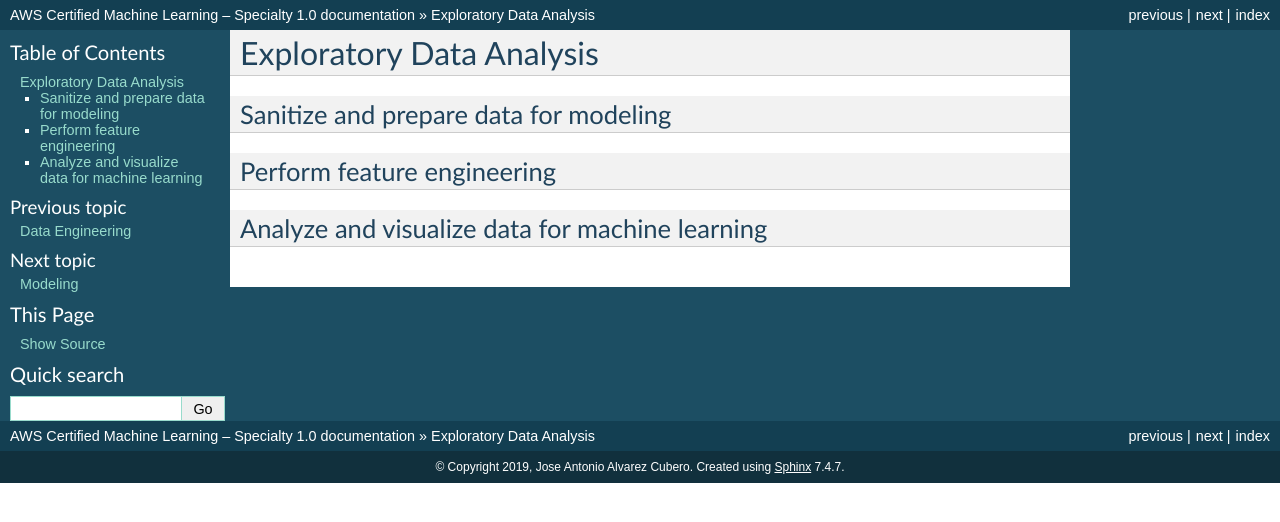
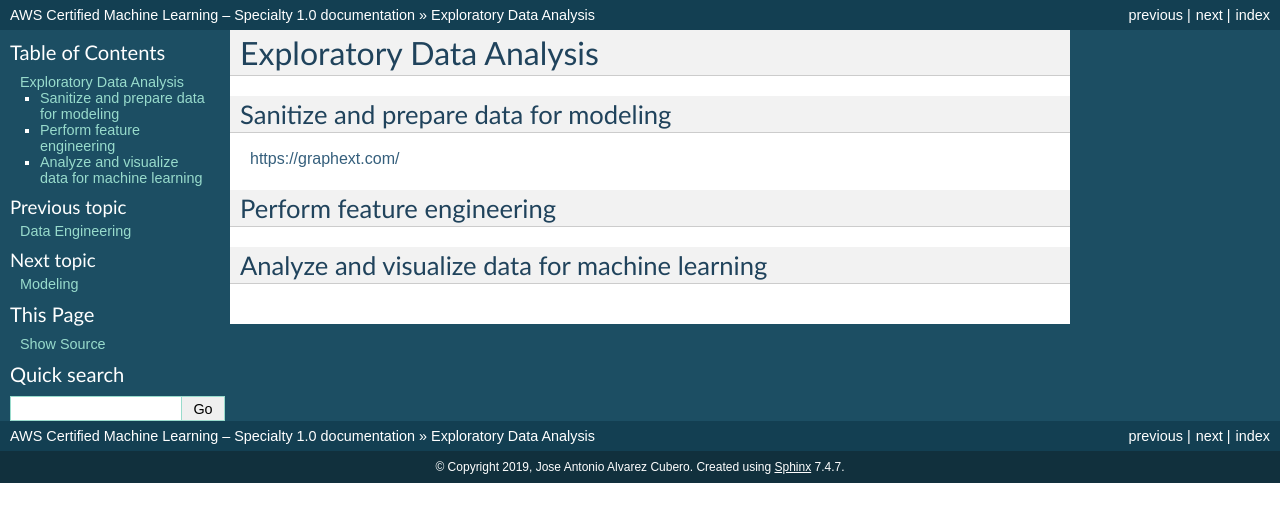
Before and after one commit to jacubero/aws-ml, a Sphinx documentation site: the page built from docs/eda.rst, in a window 1280 px wide. Shown: the top 522 px of the page. Built offline with Sphinx 7.4.7, drawn with Linux system fonts in a browser that asks for light colours; formulas are drawn with MathJax 3; pages that are not in the unit, such as notebooks, are missing from menus.

Commit message:
New version

```diff
--- a/docs/eda.rst
+++ b/docs/eda.rst
@@ -4,6 +4,8 @@
 Sanitize and prepare data for modeling
 **************************************
 
+`<https://graphext.com/>`_
+
 Perform feature engineering
 ***************************
 
```
